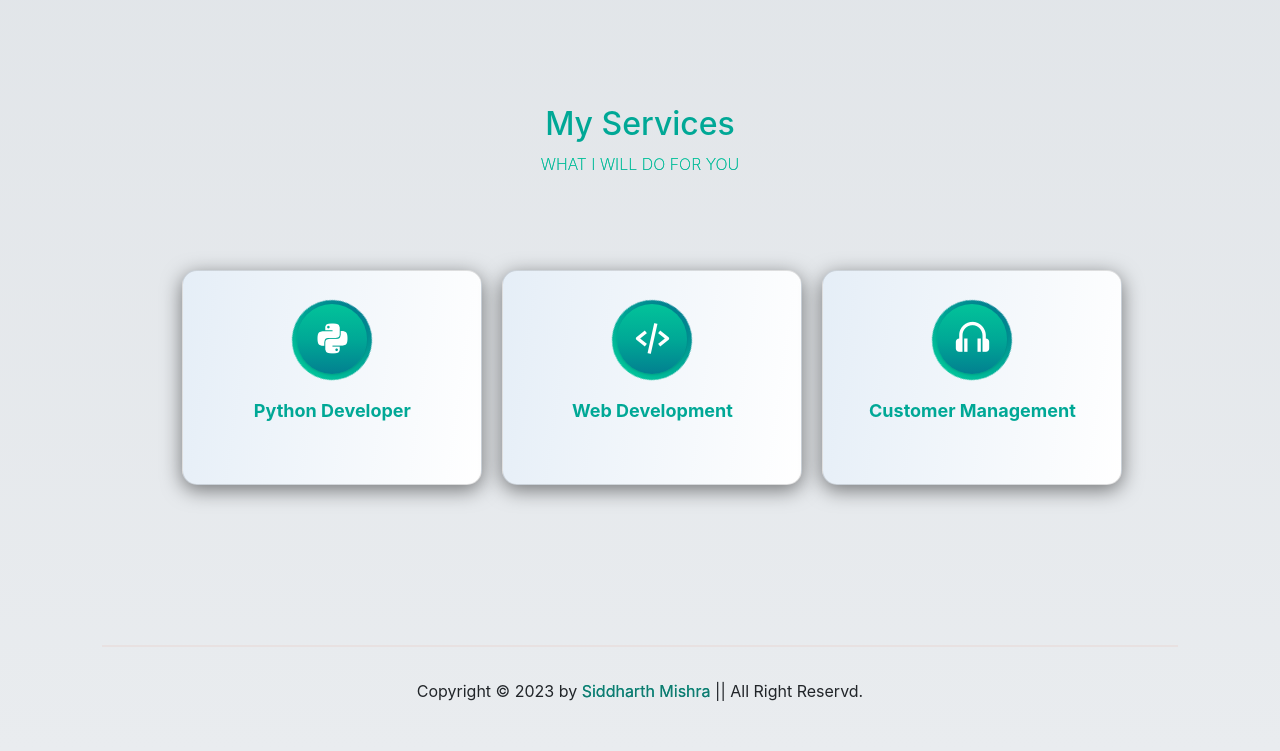
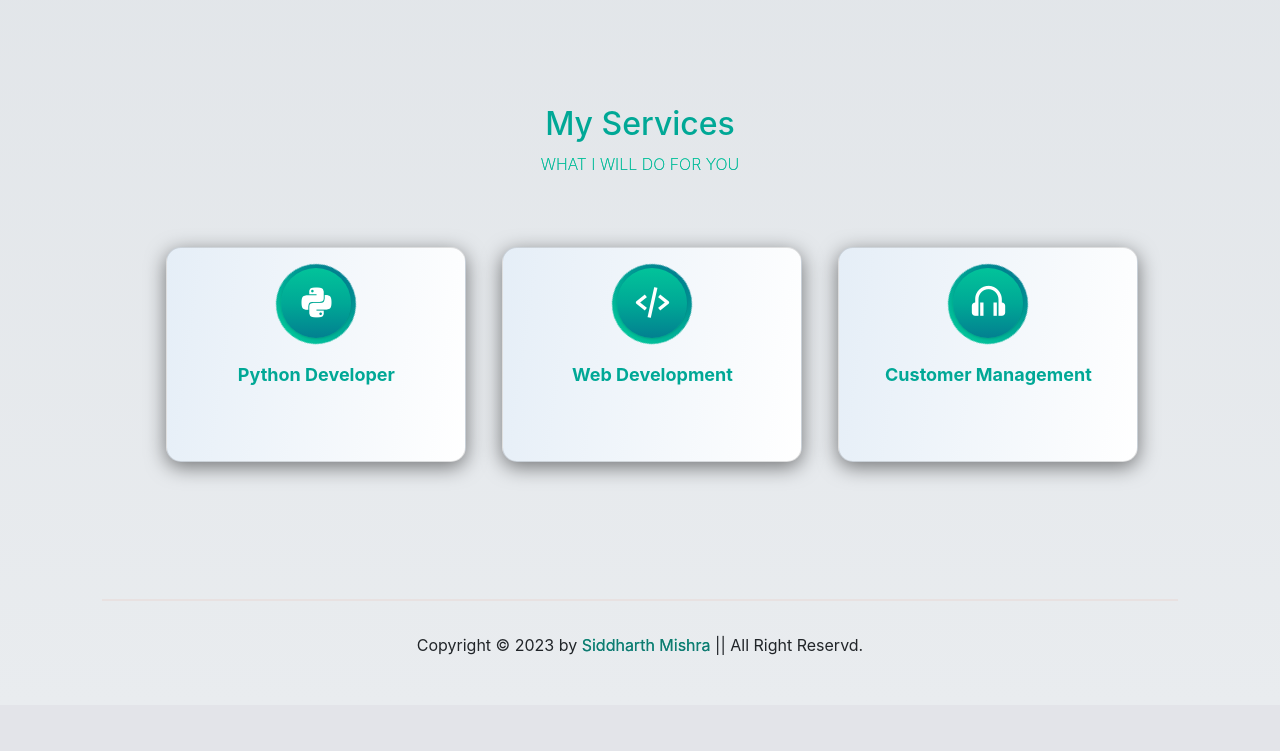
Before and after one commit to siddharth07-ui/portfolio, a Python web app: template templates/index.html in a window 1280 px wide. Shown: the part 1556-2307 px from the top of the page. After the commit the page ends 2211 px from the top, so only its background shows below. Run offline with Jinja, Linux system fonts and the light colour scheme; the template is opened without the code that fills it, so the values that code supplies are empty.

Commit message:
Uploading changes to git

```diff
--- a/static/css/style.css
+++ b/static/css/style.css
@@ -482,6 +482,7 @@ span {
     position : relative;
     width : 1100px;
     display : flex;
+    gap: 1rem;
     align-items : center;
     justify-content : center;
     flex-wrap : wrap;
@@ -499,8 +500,8 @@ span {
     max-width : 300px;
     height : 215px;
     background-color : #fff;
-    margin : 30px 10px;
-    padding : 20px 15px;
+    margin : 7px 10px;
+    padding : 7px 15px;
     display : flex;
     flex-direction : column;
     box-shadow : 0 5px 20px rgba(0,0,0,0.5);
@@ -510,7 +511,7 @@ span {
 }
 
 #services-container .card:hover {
-    height : 350px;
+    height : 325px;
 }
 
 #services-container .card .image {
@@ -541,7 +542,7 @@ span {
 }
 
 #services-container .card:hover .content {
-     margin-top : 1.5rem;
+     margin-top : 1rem;
      visibility : visible;
      opacity : 1;
      transition-delay: 0.2s;
```
